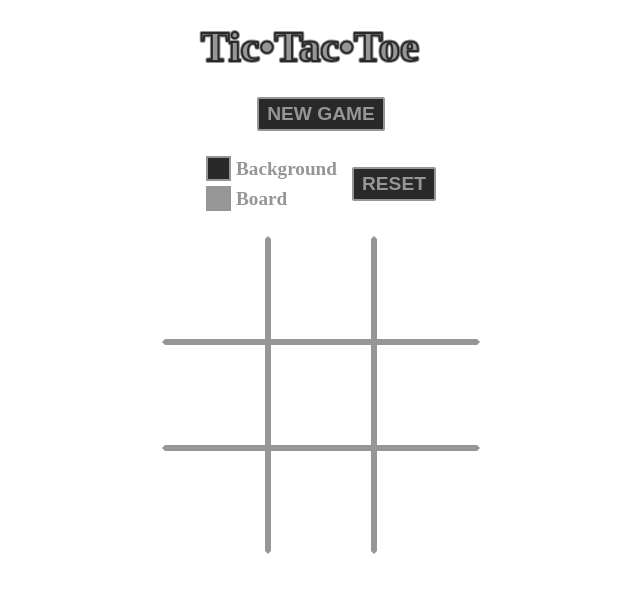
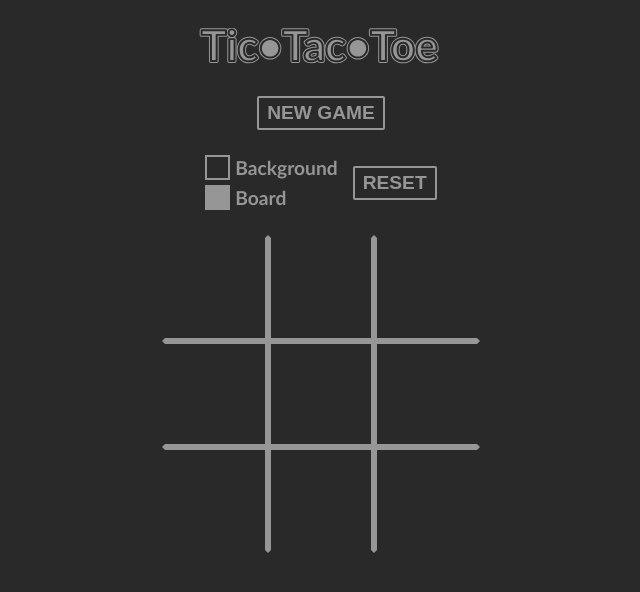
Before and after one commit to luizgnclvs/js-angular-tic-tac-toe, an Angular app in the folder angular/tic-tac-toe/: page / in a window 1280 px wide. Shown: the top 592 px of the page, without its empty margins (319-959 px from the left). Built offline with nearby package versions, Linux system fonts and the light colour scheme.

Commit message:
ajustes finais

```diff
--- a/angular/tic-tac-toe/src/app/components/board/board.component.html
+++ b/angular/tic-tac-toe/src/app/components/board/board.component.html
@@ -2,7 +2,7 @@
 	<app-cell
 		*ngFor="let cell of service.cellList"
 		[cell]="cell"
-		[gameOngoing]="service.gameOngoing"
+		[gameOngoing]="service.gameOnGoing"
 		(play)="service.makeMove($event)"
 	></app-cell>
 </div>
--- a/angular/tic-tac-toe/src/styles.css
+++ b/angular/tic-tac-toe/src/styles.css
@@ -1 +1,9 @@
-/* You can add global styles to this file, and also import other style files */
+:root {
+	font-family: 'Trebuchet MS', 'Lucida Sans Unicode', 'Lucida Grande', 'Lucida Sans', Arial, sans-serif;
+	user-select: none;
+
+	--bg-color: #292929;
+	--board-color: #969696;
+}
+
+body { background-color: var(--bg-color); }
```
